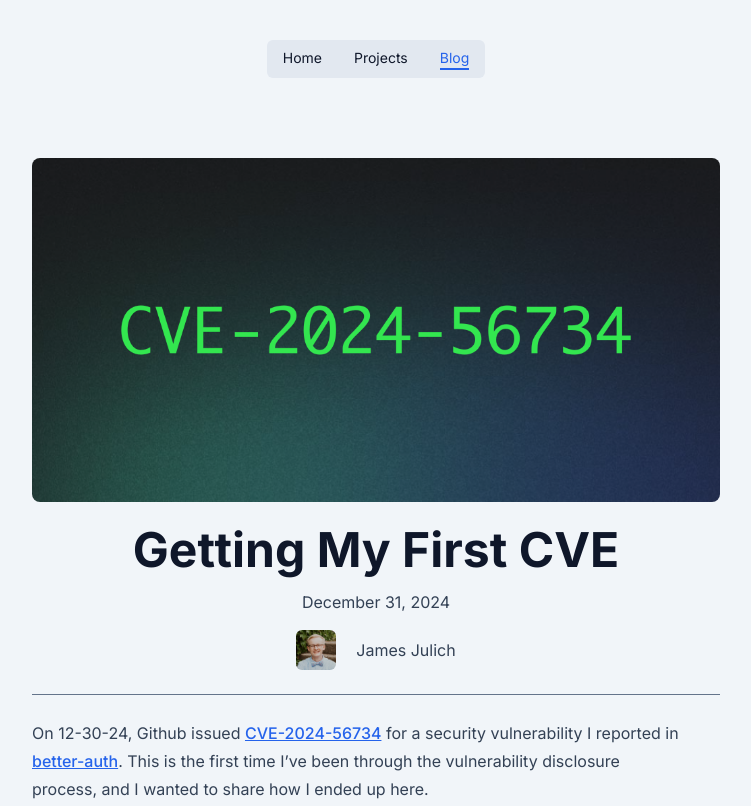
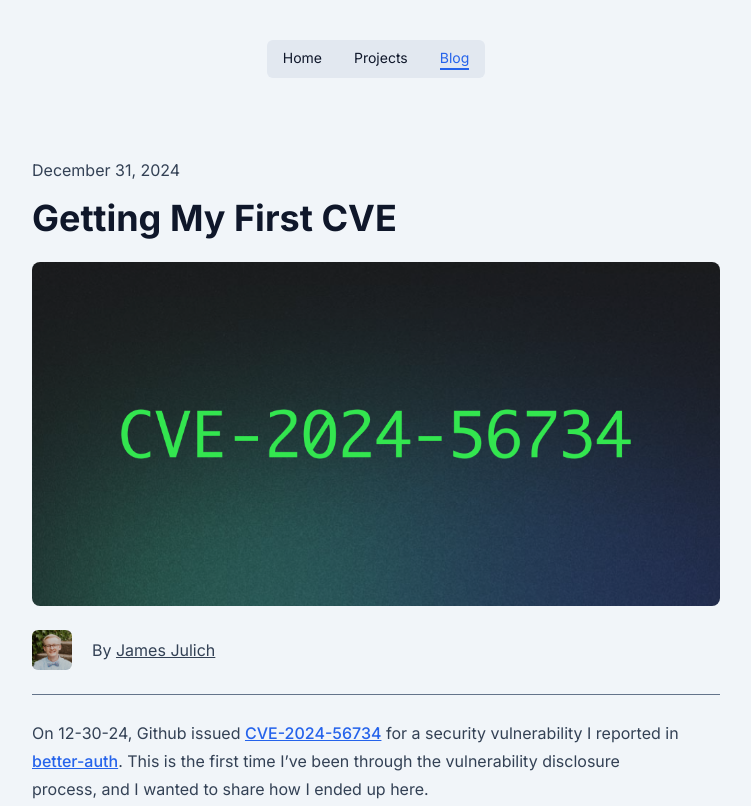
Before and after one commit to jamesjulich/jamesjulich.github.io, an Astro site: page /blog/getting-my-first-cve in a window 1280 px wide. Shown: the top 806 px of the page, without its empty margins (264-1015 px from the left). Built offline with nearby package versions, Linux system fonts and the light colour scheme; Astro itself is replaced by a stand-in of ours.

Commit message:
Change blog post styling

```diff
--- a/src/components/PostHeader.astro
+++ b/src/components/PostHeader.astro
@@ -18,7 +18,9 @@ const images = import.meta.glob<{ default: ImageMetadata }>('/src/assets/*.{jpeg
 if (props.heroImage)
     if (!images[props.heroImage]) throw new Error(`"${props.heroImage}" does not exist in glob: "src/assets/*.{jpeg,jpg,png,gif}"`);
 ---
-<div class="flex flex-col justify-center text-center">
+<div class="flex flex-col justify-start text-start">
+    <p class="text-muted mb-4">{publishedDateString}</p>
+    <h1 class="text-4xl text-main font-bold mb-6">{props.title}</h1>
     {props.heroImage && props.heroWidth && props.heroHeight && props.heroAlt &&
         <Image
             src={images[props.heroImage]()}
@@ -30,9 +32,7 @@ if (props.heroImage)
             class="rounded-lg mb-6"
         />
     }
-    <h1 class="text-5xl text-main font-bold mb-4">{props.title}</h1>
-    <p class="text-muted mb-4">{publishedDateString}</p>
-    <a href="/" class="flex items-center gap-5 mb-6 mx-auto text-muted hover:text-primary" rel="author">
+    <a href="/" class="flex items-center gap-5 mb-6 text-muted w-fit" rel="author">
         <Image
             src={profile}
             alt="Profile pic of me"
@@ -42,7 +42,7 @@ if (props.heroImage)
             densities={[1.5, 2]}
             loading="eager"
         />
-        <p>{NAME}</p>
+        <p>By <span class="hover:text-primary underline">{NAME}</span></p>
     </a>
     <hr class="mb-6 border-main" />
 </div>
--- a/src/pages/blog/[...slug].astro
+++ b/src/pages/blog/[...slug].astro
@@ -4,7 +4,7 @@ import BlogPost from '../../layouts/BlogPost.astro';
 
 export async function getStaticPaths() {
 	const posts = await getCollection('blog');
-	return posts.map((post) => ({
+	return posts.map((post: CollectionEntry<'blog'>) => ({
 		params: { slug: post.slug },
 		props: post,
 	}));
```
